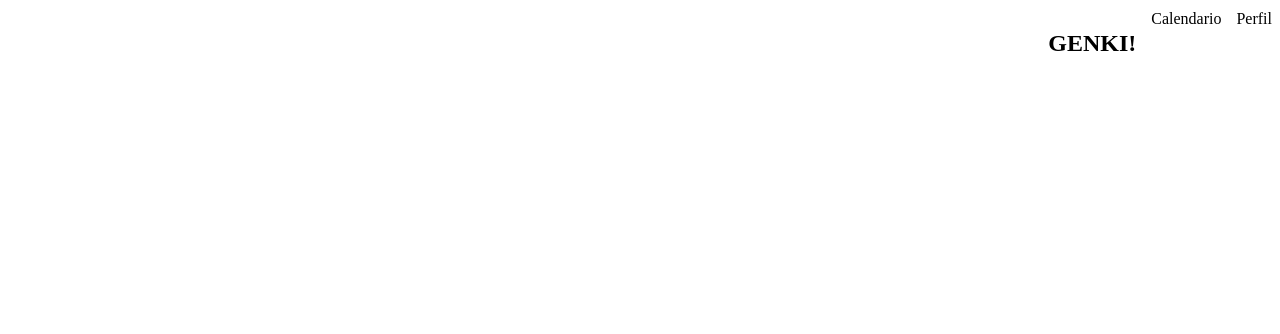
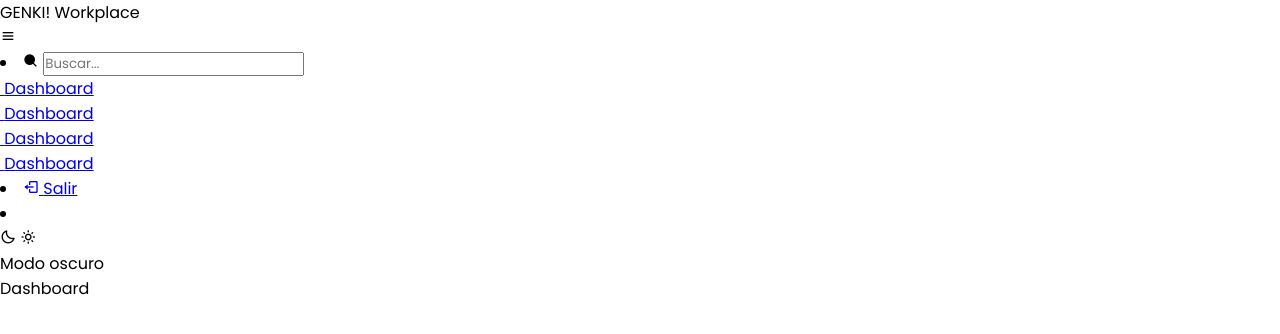
Before and after one commit to hearty22/genki-, a website: page public/html/workplace.html in a window 1280 px wide. Drawn offline with nearby package versions, Linux system fonts and the light colour scheme.

Commit message:
HTML y CSS de la barra lateral: 1.

```diff
--- a/public/css/w.css
+++ b/public/css/w.css
@@ -1,7 +1,13 @@
-nav ul {
-    display: flex;
-    justify-content: end;
-    list-style: none;
-    margin-top: 10px;
-    gap: 15px;
+* {
+    margin: 0;
+    padding: 0;
+    font-family: Poppins, sans-serif;
+    box-sizing: border-box;
 }
+
+:root {
+    --body-color:#9B27B00D;
+    --sidebar-color:#ffffff;
+    --primary-color:#9C27B0;
+    --primary-color-light: #9B27B00D;
+}
--- a/public/html/workplace.html
+++ b/public/html/workplace.html
@@ -1,20 +1,80 @@
 <!DOCTYPE html>
-<html lang="es">
+<html lang="en">
 <head>
     <meta charset="UTF-8">
     <meta name="viewport" content="width=device-width, initial-scale=1.0">
     <link rel="stylesheet" href="../css/w.css">
-    <title>Página Principal</title>
+    <link href='https://unpkg.com/boxicons@2.1.4/css/boxicons.min.css' rel='stylesheet'>
+    <link href="https://fonts.googleapis.com/css2?family=Poppins:wght@300;400;500;600;700&family=Raleway:wght@300;400;600;700&display=swap" rel="stylesheet">
+    <title>Menú principal</title>
 </head>
 <body>
-    <header>
-        <nav>
-            <ul>
-                <h1>GENKI!</h1>
-                <li>Calendario</li>
-                <li>Perfil</li>
-            </ul>
-        </nav>
-    </header>
+    <nav class="sidebar">
+        <header>
+            <div class="text logo">
+                <span class="name">GENKI!</span>
+                <span class="genki">Workplace</span>
+            </div>
+            <i class="bx bx-menu toggle"></i>
+        </header>
+        <div class="menu-bar">
+            <div class="menu">
+                <li class="search-box">
+                    <i class="bx bxs-search icon"></i>
+                    <input type="text" placeholder="Buscar...">
+                </li>
+                <ul class="menu-links">
+                    <li class="nav-link">
+                        <a href="#">
+                            <i class="bx bx-gome-alt icon"></i>
+                            <span class="text nav-text">Dashboard</span>
+                        </a>
+                    </li>
+                    <li class="nav-link">
+                        <a href="#">
+                            <i class="bx bx-gome-alt icon"></i>
+                            <span class="text nav-text">Dashboard</span>
+                        </a>
+                    </li>
+                    <li class="nav-link">
+                        <a href="#">
+                            <i class="bx bx-gome-alt icon"></i>
+                            <span class="text nav-text">Dashboard</span>
+                        </a>
+                    </li>
+                    <li class="nav-link">
+                        <a href="#">
+                            <i class="bx bx-gome-alt icon"></i>
+                            <span class="text nav-text">Dashboard</span>
+                        </a>
+                    </li>
+                </ul>
+                <div class="bottom-content">
+                    <li class="">
+                        <a href="#">
+                            <i class="bx bx-log-out icon"></i>
+                            <span class="text nav-text">Salir</span >
+                        </a>
+                    </li>
+                    <li class="mode">
+                        <div class="sun-moon">
+                            <i class="bx bx-moon icon moon"></i>
+                            <i class="bx bx-sun icon sun"></i>
+                        </div>
+                        <span class="mode-text text">Modo oscuro</span>
+                        <div class="toggle-switch">
+                            <span class="switch"></span>
+                        </div>
+                    </li>
+                </div>
+            </div>
+        </div>
+    </nav>
+    <section class="home">
+        <div class="text">
+            Dashboard
+        </div>
+    </section>
+    <script src="../js/script.js"></script>
 </body>
 </html>
```
Also changed, not shown: public/js/script.js (added).
